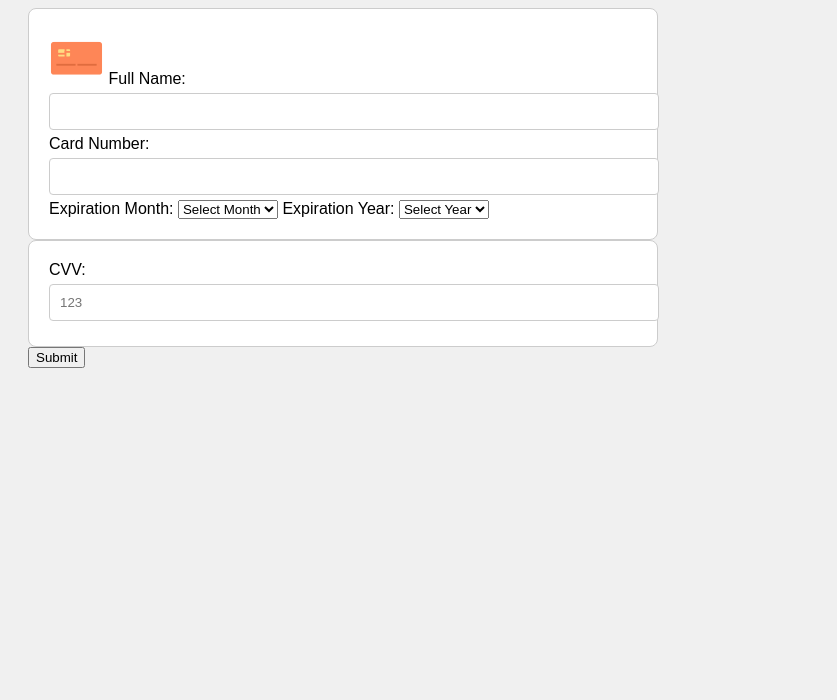
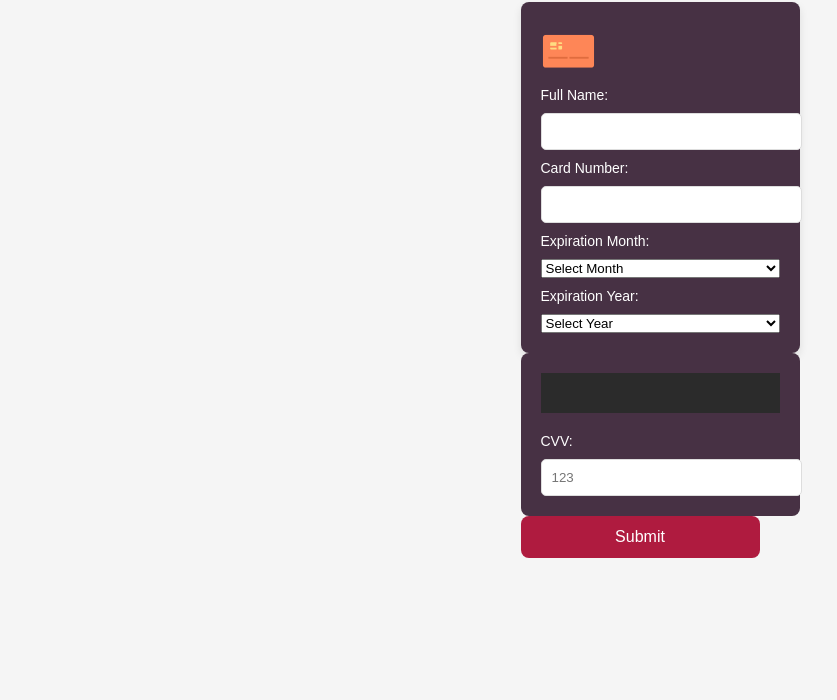
Before and after one commit to moludoyi1/wdd131, a plain HTML site: page creditcard/index.html in a window 1280 px wide. Shown: the part 100-800 px from the top of the page, without its empty margins (0-837 px from the left). Drawn offline with Linux system fonts and the light colour scheme.

Commit message:
credit card form

```diff
--- a/creditcard/card.css
+++ b/creditcard/card.css
@@ -1,31 +1,90 @@
+/* General styles for the whole page */
 body {
-    font-family: Arial, sans-serif;
-    background-color: #f0f0f0;
-    padding: 20px;
+  font-family: Arial, sans-serif; /* Sets the font */
+  background-color: #f5f5f5; /* Light background color */
+  display: flex; /* Align the page in the center */
+  justify-content: center;
+  align-items: center;
+  height: 100vh; /* Full screen height */
+  margin: 0; /* Removes default margin */
 }
 
-.creditCardForm {
-    display: flex;
-    justify-content: space-between;
-    margin-bottom: 20px;
+/* Main section */
+main {
+  width: 100%;
+  max-width: 1000px; /* Limits width to 400px */
+  padding: 20px; /* Adds padding around the main section */
 }
 
-.cardFront, .cardBack {
-    border: 1px solid #ccc;
-    padding: 20px;
-    background: white;
-    border-radius: 8px;
-    width: 48%;
+/* Form container styles */
+.formContainer {
+  display: grid;
+  grid-template-rows: auto auto auto; /* Grid layout with 3 rows */
+  gap: 20px; /* Adds space between rows */
+  justify-items: center;
+  align-items: center;
 }
 
-h2 {
-    font-size: 1.2em;
+/* Styles for the front side of the card */
+.cardFront {
+  display: grid;
+  grid-template-columns: 1fr; /* Single-column grid */
+  gap: 10px; /* Space between form inputs */
+  padding: 20px; /* Padding inside the card */
+  background-color: #473144; /* Dark purple background */
+  color: white; /* White text color */
+  border-radius: 8px; /* Rounded corners */
+  width: 100%;
+  box-shadow: 0 4px 8px rgba(0, 0, 0, 0.1); /* Slight shadow */
 }
 
-input {
-    width: 100%;
-    padding: 10px;
-    margin: 5px 0;
-    border: 1px solid #ccc;
-    border-radius: 4px;
+/* Input labels and text fields */
+.cardFront label,
+.cardBack label {
+  font-size: 14px; /* Smaller font for labels */
 }
+
+.cardFront input,
+.cardBack input {
+  padding: 10px; /* Adds space inside the inputs */
+  border: 1px solid #ddd; /* Light grey border */
+  border-radius: 5px; /* Slightly rounded corners */
+  width: 100%;
+}
+
+/* Back of the card */
+.cardBack {
+  display: grid;
+  grid-template-rows: auto auto;
+  gap: 10px;
+  padding: 20px;
+  background-color: #473144;
+  color: white;
+  border-radius: 8px;
+  width: 100%;
+  position: relative;
+}
+
+/* Grey bar on the back of the card */
+.greyBar {
+  background-color: #2b2b2b; /* Dark grey color */
+  height: 40px; /* Set the height of the bar */
+  margin-bottom: 10px;
+  width: 100%;
+}
+
+/* Submit button styles */
+button {
+  padding: 12px 20px;
+  background-color: #af1b3f; /* Red button color */
+  color: white;
+  border: none;
+  border-radius: 8px; /* Rounded corners */
+  cursor: pointer; /* Shows a hand cursor on hover */
+  width: 100%;
+  font-size: 16px;
+}
+
+button:hover {
+  background-color: #9b1636; /* Darker red on hover */
+}
--- a/creditcard/card.js
+++ b/creditcard/card.js
@@ -1,15 +1,69 @@
-function selectYear() {
-  let currentYear = new Date().getFullYear();
-  for (let i = currentYear; i <= currentYear + 10; i++) {
-    document.querySelector("#expirationYear").innerHTML += ("<option value='" + i + "'>" + i + "</option>");
-  }
+// function selectYear() {
+//   let currentYear = new Date().getFullYear();
+//   for (let i = currentYear; i <= currentYear + 10; i++) {
+//     document.querySelector("#expirationYear").innerHTML +=
+//       "<option value='" + i + "'>" + i + "</option>";
+//   }
+// }
+
+// // document.getElementById('creditCardForm').addEventListener('submit', function(event) {
+// //     event.preventDefault();
+// //     // Handle form submission here
+// //     console.log('Form submitted!');
+// // });
+
+// document.addEventListener("DOMContentLoaded", selectYear);
+
+// Function to check if the card number is valid
+function isCardNumberValid(number) {
+  // For now, we accept only one valid number for simplicity
+  return number === "1234123412341234";
 }
 
-// document.getElementById('creditCardForm').addEventListener('submit', function(event) {
-//     event.preventDefault();
-//     // Handle form submission here
-//     console.log('Form submitted!');
-// });
+// Function to display an error message
+function displayError(msg) {
+  // Display the error message in the errorMsg <p> element
+  document.querySelector(".errorMsg").innerHTML = msg;
+}
 
+// Function to handle form submission
+function submitHandler(event) {
+  event.preventDefault(); // Stop the form from reloading the page
 
-document.addEventListener("DOMContentLoaded", selectYear);
+  // Clear previous errors
+  displayError("");
+
+  // Fetch values from the form fields
+  const cardNumber = this.cardNumber.value;
+  const expDate = this.expdate.value;
+
+  let errorMsg = ""; // Initialize an empty error message string
+
+  // Check if the card number is a valid number
+  if (isNaN(cardNumber)) {
+    errorMsg += "Card number is not a valid number<br>";
+  } else if (!isCardNumberValid(cardNumber)) {
+    errorMsg += "Card number is not a valid card number<br>";
+  }
+
+  // Check if the expiration date is in the future
+  const today = new Date();
+  const enteredDate = new Date(expDate);
+  if (enteredDate < today) {
+    errorMsg += "Expiration date cannot be in the past<br>";
+  }
+
+  // If there are errors, stop the form submission and display the error messages
+  if (errorMsg !== "") {
+    displayError(errorMsg);
+    return false;
+  }
+
+  // If no errors, submit the form (or process it further)
+  return true;
+}
+
+// Add event listener to the form for handling submission
+document
+  .querySelector("#credit-card")
+  .addEventListener("submit", submitHandler);
--- a/creditcard/index.html
+++ b/creditcard/index.html
@@ -1,23 +1,28 @@
 <!DOCTYPE html>
 <html lang="en">
   <head>
-    <meta charset="UTF-8">
-    <meta name="viewport" content="width=device-width, initial-scale=1.0">
+    <meta charset="UTF-8" />
+    <meta name="viewport" content="width=device-width, initial-scale=1.0" />
     <title>Credit Card Form</title>
-    <link rel="stylesheet" href="card.css"/>
-    <script src="card.js"defer></script>
+    <link rel="stylesheet" href="card.css" />
+    <script src="card.js" defer></script>
+    <!-- link to favicon -->
+    <link rel="icon" type="image/png" href="favicon.png" />
   </head>
   <body>
-    <h1>Credit Card Form</h1>
-    <form id="creditCardForm">
+    <div class="formContainer">
+      <!-- Start of the form -->
+      <form action="#" method="POST" class="creditCardForm">
+        <!-- This is the front side of the card -->
         <div class="cardFront">
-            <img class="card-image" src="img.svg" height="55px">
+          <img class="card-image" src="img.svg" height="55px" />
+
           <!-- the contents of the card front goes here -->
           <label for="fullName">Full Name:</label>
-             <input type="text" id="fullName" name="fullName" required/>
+          <input type="text" id="fullName" name="fullName" required />
 
           <label for="cardNumber">Card Number:</label>
-             <input type="text" id="cardNumber" name="cardNumber" required>
+          <input type="text" id="cardNumber" name="cardNumber" required />
 
           <label for="expirationMonth">Expiration Month:</label>
           <select id="expirationMonth" name="expirationMonth" required>
@@ -39,23 +44,30 @@
           <label for="expirationYear">Expiration Year:</label>
           <select id="expirationYear" name="expirationYear" required>
             <option value="">Select Year</option>
-                <!-- <script>
+            <script>
               // This code is used to populate a <select> dropdown menu with a list of years, making it easy for users to select a year from the current year to 10 years ahead.
-                    // let currentYear = new Date().getFullYear();
-                    // for (let i = currentYear; i <= currentYear + 10; i++) {
-                    //     document.write("<option value='" + i + "'>" + i + "</option>");
-                    // }
-                </script> -->
+              let currentYear = new Date().getFullYear();
+              for (let i = currentYear; i <= currentYear + 10; i++) {
+                document.write("<option value='" + i + "'>" + i + "</option>");
+              }
+            </script>
           </select>
         </div>
         <div class="cardBack">
+          <div class="greyBar"></div>
           <!-- the contents of the card back goes here -->
           <label for="cvv">CVV:</label>
-             <input type="text" id="cvv" placeholder="123" required>
+          <input
+            type="text"
+            id="cvv"
+            placeholder="123"
+            required
+            minlength="3"
+            maxlength="3"
+          />
         </div>
         <button type="submit">Submit</button>
       </form>
-
-
+    </div>
   </body>
 </html>
--- a/personalsite/site-plan.css
+++ b/personalsite/site-plan.css
@@ -49,7 +49,8 @@ h3,
 h4,
 h5,
 h6 {
-  font-family: ;
+  font-family:  var(--heading-font);
+
   color: var(--headline-color-on-white);
 }
 h2 {
```
Also changed, not shown: creditcard/favicon.png (added). Lines whose indentation alone changed are shown as unchanged.
